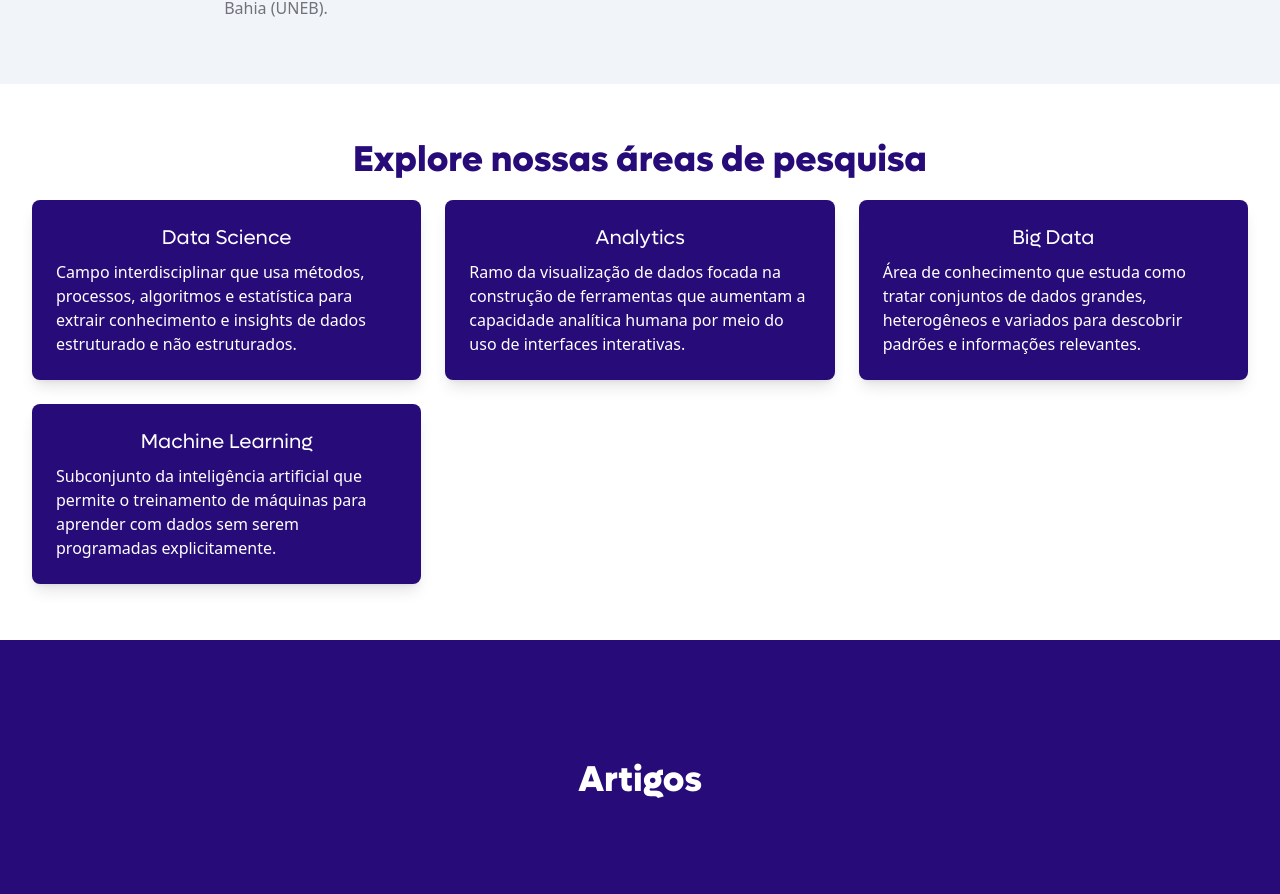
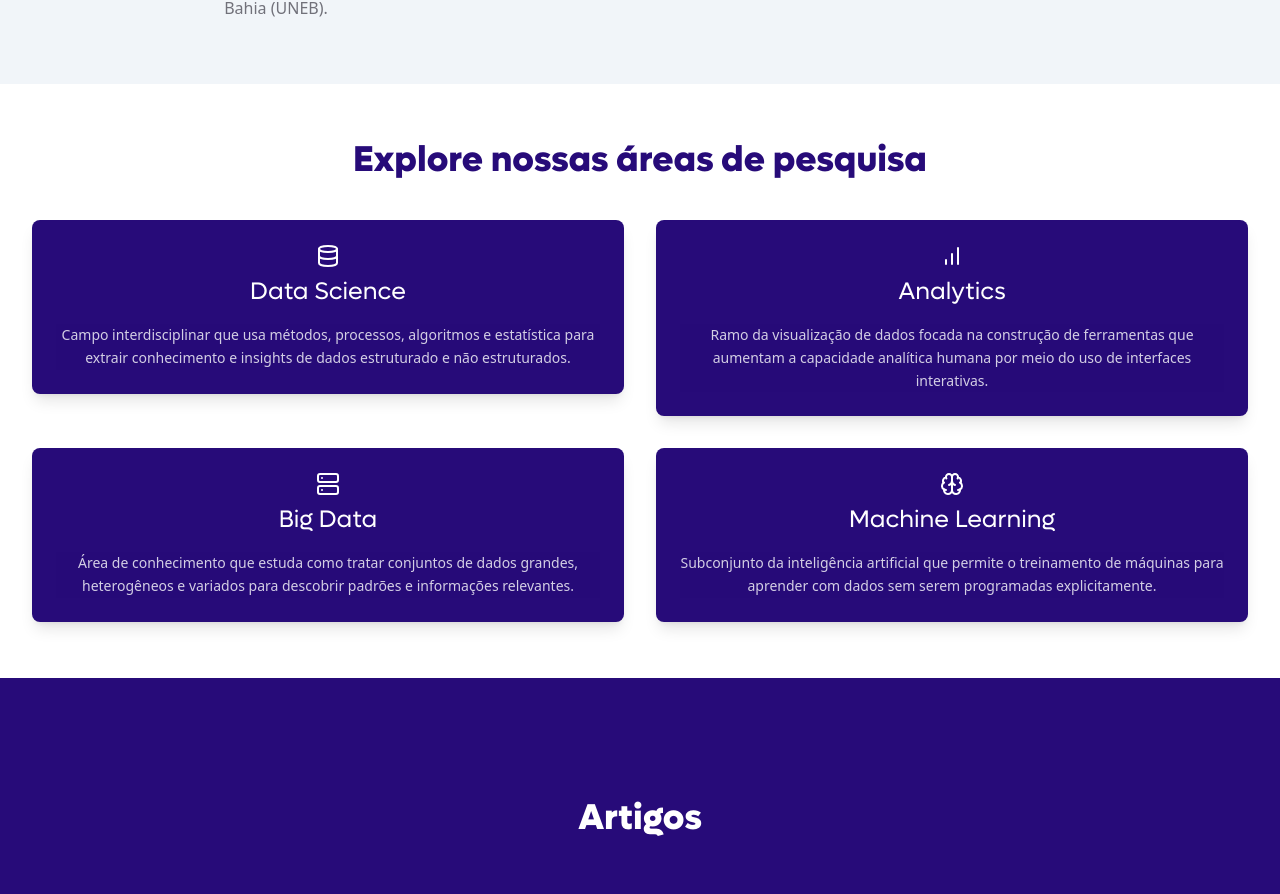
Before and after one commit to reset-ufc/reset-ufc.github.io, a React (Vite) app: page / in a window 1280 px wide. Shown: the part 1032-1926 px from the top of the page. Built offline with nearby package versions, Linux system fonts and the light colour scheme; what tailwindcss-animated would draw is missing.

Commit message:
feat: enhance ResearchArea component

```diff
--- a/src/components/ResearchArea/index.tsx
+++ b/src/components/ResearchArea/index.tsx
@@ -1,43 +1,107 @@
+"use client";
+
+import { useState } from "react";
+import { motion } from "framer-motion";
+import { Database, BarChart, Server, Brain } from "lucide-react";
+
 interface ResearchCardProps {
   title: string;
   description: string;
+  icon: React.ReactNode;
 }
 
-const ResearchCard = ({ title, description }: ResearchCardProps) => (
-  <div className="bg-[#270B79] text-white p-6 rounded-lg shadow-lg">
-      <h2 className="font-Lufga-Regular text-xl mb-2 bg-inherit flex justify-center">{title}</h2>
-      <p className="text-white bg-inherit">{description}</p>
+const ResearchCard = ({ title, description, icon }: ResearchCardProps) => {
+  const [isHovered, setIsHovered] = useState(false);
+
+  return (
+    <motion.div
+      className="bg-[#270B79] text-white p-6 rounded-lg shadow-lg transition-all duration-300 ease-in-out"
+      whileHover={{ scale: 1.05 }}
+      onHoverStart={() => setIsHovered(true)}
+      onHoverEnd={() => setIsHovered(false)}
+    >
+      <div className="flex flex-col items-center mb-4">
+        <motion.div
+          className="text-4xl mb-2"
+          animate={{ color: isHovered ? "#FFA500" : "#FFFFFF" }}
+          transition={{ duration: 0.2 }}
+        >
+          {icon}
+        </motion.div>
+        <h2 className="font-Lufga-Regular text-2xl text-center bg-inherit">
+          {title}
+        </h2>
       </div>
+      <motion.p
+        className="text-white bg-inherit text-sm leading-relaxed text-center"
+        initial={{ opacity: 0.8 }}
+        animate={{ opacity: isHovered ? 1 : 0.8 }}
+      >
+        {description}
+      </motion.p>
+    </motion.div>
   );
+};
 
 export default function ResearchArea() {
   const researchAreas = [
     {
       title: "Data Science",
-          description: "Campo interdisciplinar que usa métodos, processos, algoritmos e estatística para extrair conhecimento e insights de dados estruturado e não estruturados."
+      description:
+        "Campo interdisciplinar que usa métodos, processos, algoritmos e estatística para extrair conhecimento e insights de dados estruturado e não estruturados.",
+      icon: <Database />,
     },
     {
       title: "Analytics",
-          description: "Ramo da visualização de dados focada na construção de ferramentas que aumentam a capacidade analítica humana por meio do uso de interfaces interativas."
+      description:
+        "Ramo da visualização de dados focada na construção de ferramentas que aumentam a capacidade analítica humana por meio do uso de interfaces interativas.",
+      icon: <BarChart />,
     },
     {
       title: "Big Data",
-          description: "Área de conhecimento que estuda como tratar conjuntos de dados grandes, heterogêneos e variados para descobrir padrões e informações relevantes."
+      description:
+        "Área de conhecimento que estuda como tratar conjuntos de dados grandes, heterogêneos e variados para descobrir padrões e informações relevantes.",
+      icon: <Server />,
     },
     {
       title: "Machine Learning",
-          description: "Subconjunto da inteligência artificial que permite o treinamento de máquinas para aprender com dados sem serem programadas explicitamente."
-      }
+      description:
+        "Subconjunto da inteligência artificial que permite o treinamento de máquinas para aprender com dados sem serem programadas explicitamente.",
+      icon: <Brain />,
+    },
   ];
 
   return (
     <div className="max-w-7xl mx-auto px-4 sm:px-6 lg:px-8 py-14 bg-inherit">
-          <h2 className="flex justify-center text-3xl lg:text-4xl text-center font-Lufga-ExtraBold bg-inherit text-[#270B79] pb-5">Explore nossas áreas de pesquisa</h2>
-          <div className="grid grid-cols-1 md:grid-cols-2 bg-inherit lg:grid-cols-3 gap-6">
+      <motion.h2
+        className="flex justify-center text-3xl lg:text-4xl text-center font-Lufga-ExtraBold bg-inherit text-[#270B79] pb-10"
+        initial={{ opacity: 0, y: -20 }}
+        animate={{ opacity: 1, y: 0 }}
+        transition={{ duration: 0.5 }}
+      >
+        Explore nossas áreas de pesquisa
+      </motion.h2>
+      <motion.div
+        className="grid grid-cols-1 md:grid-cols-2 bg-inherit lg:grid-cols-2 gap-8"
+        initial={{ opacity: 0 }}
+        animate={{ opacity: 1 }}
+        transition={{ duration: 0.5, delay: 0.2 }}
+      >
         {researchAreas.map((area, index) => (
-                  <ResearchCard key={index} title={area.title} description={area.description} />
+          <motion.div
+            key={index}
+            initial={{ opacity: 0, y: 20 }}
+            animate={{ opacity: 1, y: 0 }}
+            transition={{ duration: 0.5, delay: index * 0.1 }}
+          >
+            <ResearchCard
+              title={area.title}
+              description={area.description}
+              icon={area.icon}
+            />
+          </motion.div>
         ))}
-          </div>
+      </motion.div>
     </div>
   );
 }
```
Lines whose indentation alone changed are shown as unchanged.
